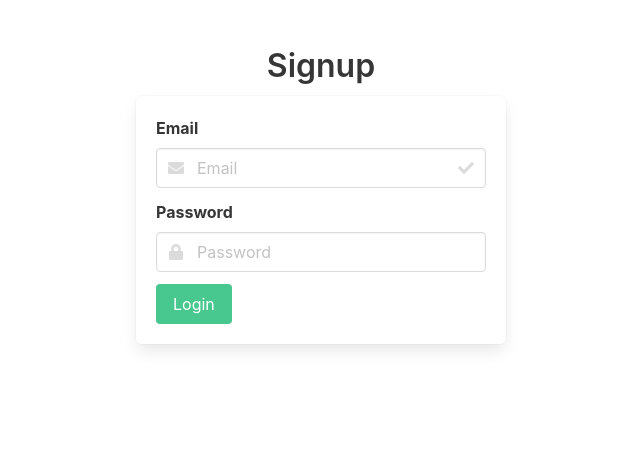
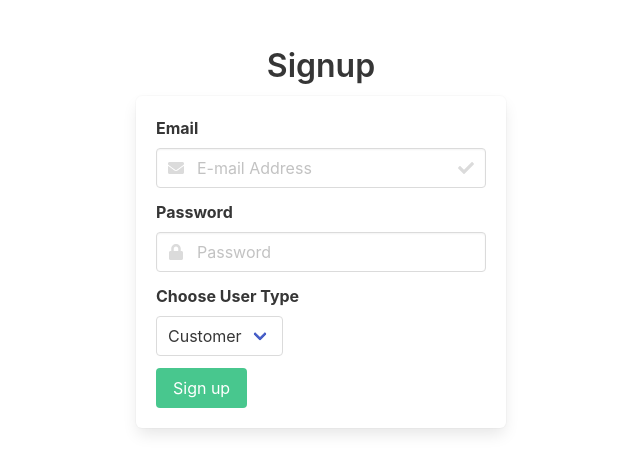
Before and after one commit to whimsicalartist123/EShop, a Django app: template templates/allauth/account/signup.html in a window 1280 px wide. Shown: the part 56-529 px from the top of the page, without its empty margins (319-959 px from the left). Run offline with Django 3.2, Linux system fonts and the light colour scheme; the template is opened without the code that fills it: values that come from a table or form of the project are taken from there, others are empty; a user stored in the database is signed in; parts of the project's set-up code (start-up, migrations or seed data) failed here and were passed over; some libraries are stand-ins or nearby versions.

Commit message:
configured user authentication

```diff
--- a/apps/users/managers.py
+++ b/apps/users/managers.py
@@ -5,20 +5,15 @@ class CustomUserManager(BaseUserManager):
 
     def create_user(
         self,
-        name: str,
         email: str,
         password: Optional[str],
         **extra_fields: Any):
 
         if not email:
             raise ValueError("The email must be set")
-        if not name:
-            raise ValueError("Name should be set")
 
         user = self.model(
-            name=name,
             email=self.normalize_email(email),
-            **extra_fields
         )
         user.set_password(password)
         user.save(using=self._db)
@@ -27,7 +22,6 @@ class CustomUserManager(BaseUserManager):
     def create_superuser(self, name: str, email: str, password: Optional[str], **extra_fields: Any):
 
         user = self.create_user(
-            name,
             email,
             password=password,
             **extra_fields
--- a/apps/users/models.py
+++ b/apps/users/models.py
@@ -23,7 +23,10 @@ class CustomUser(AbstractBaseUser, PermissionsMixin):
     objects = CustomUserManager()
 
     def __str__(self) -> str:
-        return self.name
+        if self.name:
+            return f"{self.name} - {self.email}"
+        else:
+            return f"User - {self.email}"
 
 class CustomerModel(models.Model):
     user = models.OneToOneField(
@@ -34,7 +37,7 @@ class CustomerModel(models.Model):
     phone = models.CharField(_("Phone Number"), max_length=10, null=True, blank=True)
 
     def __str__(self) -> str:
-        return f"Customer - {self.user.name}"
+        return f"Customer - {self.user.email}"
 
 class VendorModel(models.Model):
     user = models.OneToOneField(
@@ -45,13 +48,14 @@ class VendorModel(models.Model):
     gst = models.CharField(_("GST Number"), max_length=15, null=True, blank=True)
 
     def __str__(self) -> str:
-        return f"Seller - {self.user.name}"
+        return f"Seller - {self.user.email}"
 
 
-@receiver(post_save, sender=CustomUser)
-def create_customer_or_seller(sender, instance, created, **kwargs):
-    if created:
-        if instance.is_customer:
-            CustomerModel.objects.create(user=instance)
-        else:
-            VendorModel.objects.create(user=instance)
+# @receiver(post_save, sender=CustomUser)
+# def create_customer_or_seller(sender, instance, created, **kwargs):
+#     if created:
+#         print(instance.is_customer)
+#         if instance.is_customer:
+#             CustomerModel.objects.create(user=instance)
+#         else:
+#             VendorModel.objects.create(user=instance)
--- a/templates/allauth/account/signup.html
+++ b/templates/allauth/account/signup.html
@@ -6,10 +6,19 @@
         <div class="columns is-centered">
             <div class="box">
                 <form action="." method="post">
+                  {% csrf_token %}
+
+                  {{ form.non_field_errors }}
+                  {% for field in form.visible_fields %}
+                    {{ field.errors }}
+                  {% endfor %}
+
+                  {% comment %} Email Field {% endcomment %}
                   <div class="field">
                       <label class="label">Email</label>
                       <p class="control has-icons-left has-icons-right">
-                          <input class="input" type="email" placeholder="Email">
+
+                        <input id="id_email" class="input" type="email" name="email" placeholder="E-mail Address" autocomplete="email" required="">
                         <span class="icon is-small is-left">
                           <i class="fas fa-envelope"></i>
                         </span>
@@ -18,19 +27,36 @@
                         </span>
                       </p>
                   </div>
+
+                  {% comment %} Password Field {% endcomment %}
                   <div class="field">
                       <label class="label">Password</label>
                       <p class="control has-icons-left">
-                          <input class="input" type="password" placeholder="Password">
+                        <input type="password" name="password1" placeholder="Password" class="input" autocomplete="new-password" required="" id="id_password1">
                         <span class="icon is-small is-left">
                           <i class="fas fa-lock"></i>
                         </span>
                       </p>
                   </div>
+
+                  {% comment %} Customer Boolean Field {% endcomment %}
+                  <div class="field">
+                      <label class="label">Choose User Type</label>
+                    <p class="control has-icons-left">
+                      <div class="select">
+                        <select name="user_type" id="id_user_type">
+                          <option value="CUSTOMER">Customer</option>
+                          <option value="VENDOR">Vendor</option>
+                        </select>
+                      </div>
+                    </p>
+                  </div>
+
+                  {% comment %} Form Buttom {% endcomment %}
                   <div class="field">
                     <p class="control">
                       <button class="button is-success">
-                            Login
+                        Sign up
                       </button>
                     </p>
                   </div>
```
Also changed, not shown: apps/users/forms.py (+16 -1 lines), config/settings.py (+14 -0 lines), templates/allauth/account/login.html (+8 -2 lines), db.sqlite3. Lines whose indentation alone changed are shown as unchanged.
